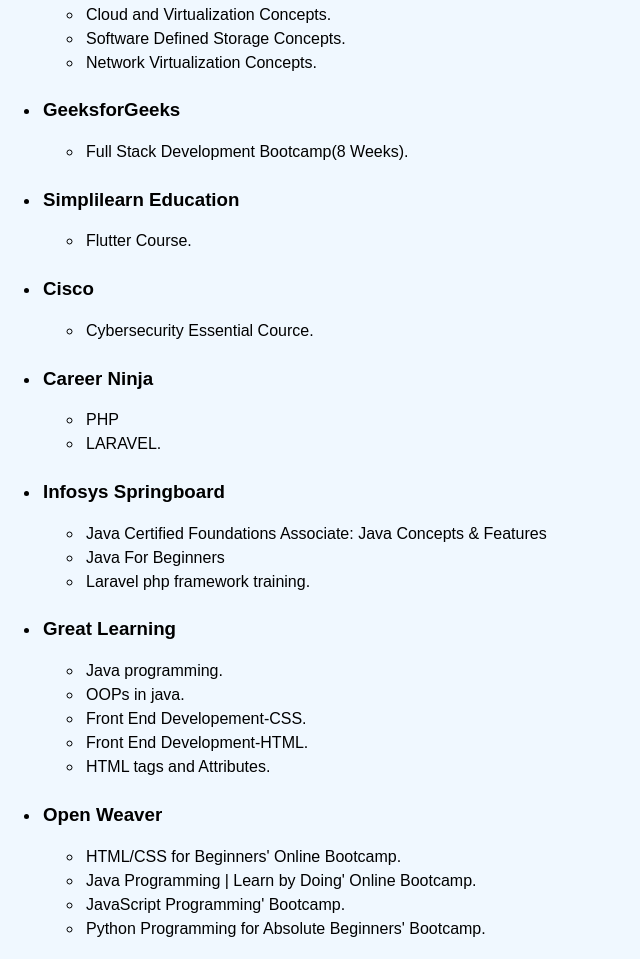
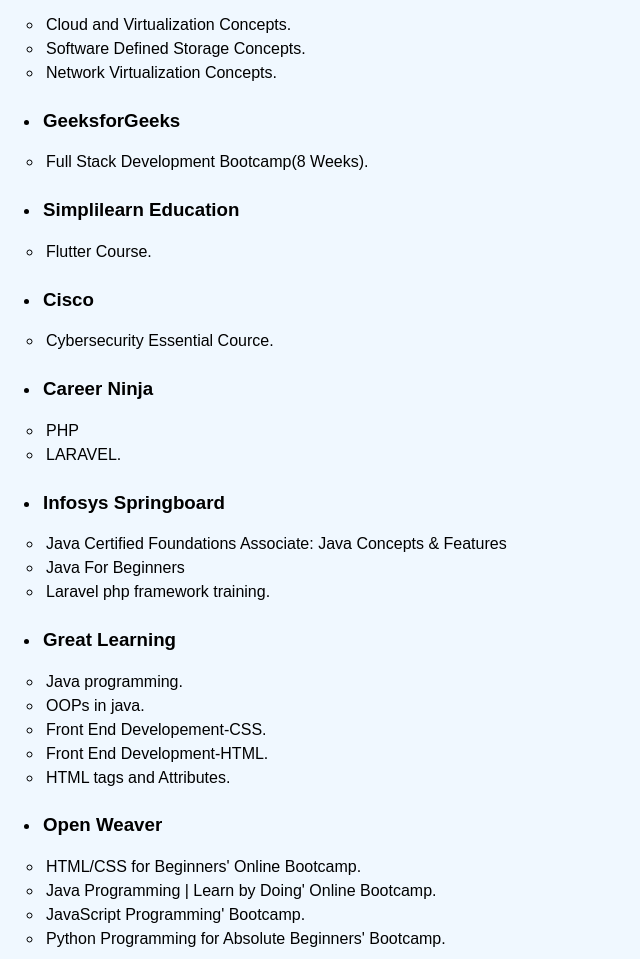
Before and after one commit to suraj-khot-19/suraj, a plain HTML site: page index.html in a window 1280 px wide. Shown: the part 1573-2532 px from the top of the page, without its empty margins (0-640 px from the left). Drawn offline with Linux system fonts and the light colour scheme; a script that the page names is missing.

Commit message:
Update index.html

```diff
--- a/index.html
+++ b/index.html
@@ -98,7 +98,7 @@
                         <p><strong>Zoblik</strong></p>
                         <ul>
                             <li>
-                                <p><i>Mobile Application Developer Intern</i></p>
+                                <p><i><h4>Mobile Application Developer Intern</h4></i></p>
                             </li>
                         </ul>
                     </li>
@@ -194,7 +194,7 @@
                 <h3>VMware
                 </h3>
 
-                <ul>
+                <ul class="skills-list">
                     <a href="https://www.credly.com/badges/5b62bd49-ed0d-4b92-8cfe-fcea0c527d5b/public_url"
                         class="certify">
                         <li>Cloud and Virtualization Concepts.</li>
@@ -217,7 +217,7 @@
                 <h3>GeeksforGeeks
                 </h3>
 
-                <ul>
+                <ul class="skills-list">
                     <a href="https://media.geeksforgeeks.org/courses/certificates/a0aa15c05fe4df6d89ef3e754a661077.pdf" class="certify">
                         <li>Full Stack Development Bootcamp(8 Weeks).
                         </li>
@@ -231,7 +231,7 @@
                 <h3>Simplilearn Education
                 </h3>
 
-                <ul>
+                <ul class="skills-list">
                     <a href="https://certificates.simplicdn.net/share/4982814_1711353577.pdf"
                         class="certify">
                         <li>Flutter Course.
@@ -246,7 +246,7 @@
                 <h3>Cisco
                 </h3>
 
-                <ul>
+                <ul class="skills-list">
                     <a href="https://drive.google.com/file/d/1-31Ov0N0xIA2oik32k1CLLvCN95Ppkh5/view?usp=drivesdk"
                         class="certify">
                         <li>Cybersecurity Essential Cource.
@@ -260,7 +260,7 @@
                 <h3>Career Ninja
                 </h3>
 
-                <ul>
+                <ul class="skills-list">
                     <a href="https://drive.google.com/file/d/1-T58M2jeCP3Ue1_oaqJNcr5X901Jvmxm/view?usp=drivesdk"
                         class="certify">
                         <li>PHP</li>
@@ -277,7 +277,7 @@
                 <h3>Infosys Springboard
                 </h3>
 
-                <ul>
+                <ul class="skills-list">
                     <a href="https://drive.google.com/file/d/1VwgcXUBlDSdRAPx2kUviYHARGHBq-EeY/view?usp=drivesdk"
                         class="certify">
                         <li>Java Certified Foundations Associate: Java Concepts & Features</li>
@@ -298,7 +298,7 @@
                 <h3>Great Learning
                 </h3>
 
-                <ul>
+                <ul class="skills-list">
                     <a href="https://verify.mygreatlearning.com/verify/FDPELAWT" class="certify">
 
                         <li>Java programming.</li>
@@ -328,7 +328,7 @@
                 <h3>Open Weaver
                 </h3>
 
-                <ul>
+                <ul class="skills-list">
                     <a href="https://kandi.verified.cv/en/verify/25215070152203" class="certify">
                         <li>HTML/CSS for Beginners' Online Bootcamp.
                         </li>
@@ -353,7 +353,7 @@
                 <h3>SoloLearn
                 </h3>
 
-                <ul>
+                <ul class="skills-list">
 
                     <a href="https://api2.sololearn.com/v2/certificates/CC-N6ZNABCT/image/png" class="certify">
                         <li>Introduction to Programming Using Java.
@@ -398,7 +398,7 @@
             <h3>MindLuster
             </h3>
 
-            <ul>
+            <ul class="skills-list">
                 <a href="https://www.mindluster.com/student/certificate/12937223250" class="certify">
                     <li>Database in ASP.NET Using C#.
                     </li>
@@ -417,11 +417,11 @@
     <section id="cv">
         <h1>Download My CV</h1>
         <ul>
-            <li>
+
                 <a href="cv.pdf" download="cv.pdf">
                     <button class="download-button">Download CV</button>
                 </a>
-            </li>
+
         </ul>
     </section>
     <hr>
```
